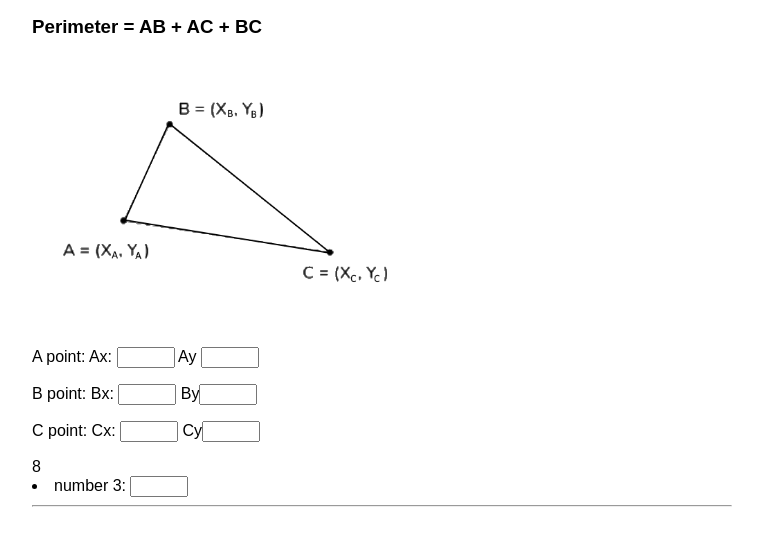
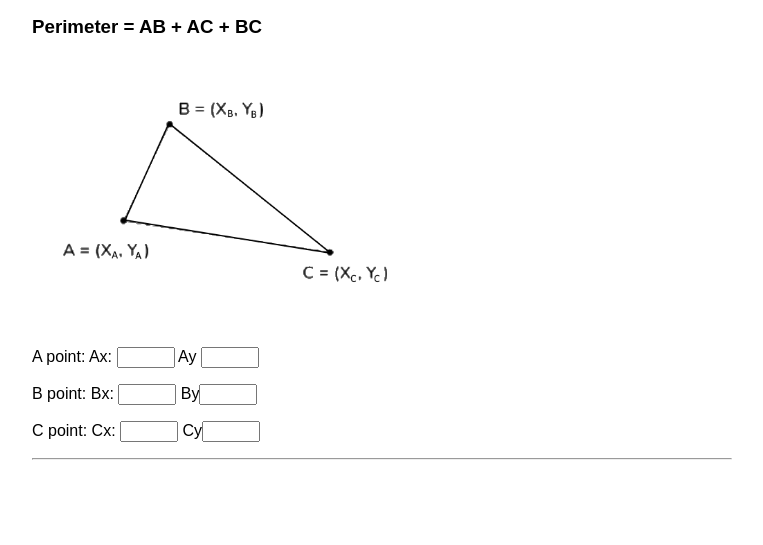
Before and after one commit to Spergliz/hytr, a plain HTML site: page index.html in a window 1280 px wide. Shown: the part 105-650 px from the top of the page, without its empty margins (258-1021 px from the left). Drawn offline with Linux system fonts and the light colour scheme.

Commit message:
Update index.html

```diff
--- a/index.html
+++ b/index.html
@@ -30,43 +30,6 @@
     <p>
       C point: Cx: <input id="Cx" type="number"> Cy<input id="Cy" type="number">
     </p>
-
-
-
-
-
-
-
-
-
-
-
-
-
-
-
-
-
-
-
-
-
-
-
-
-
-
-
-
-
-
-
-
-
-
-    8
-      <li>number 3: <input id="num3" type="number"> </li>
-  </ul>
     <hr />
   </body>
 </html>
```
